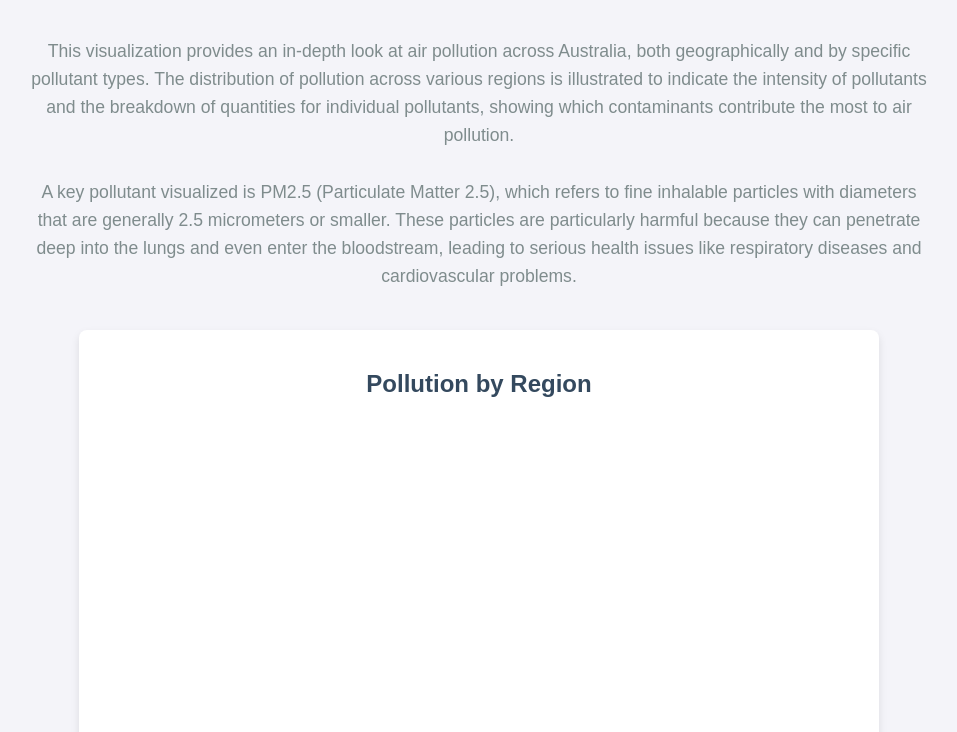
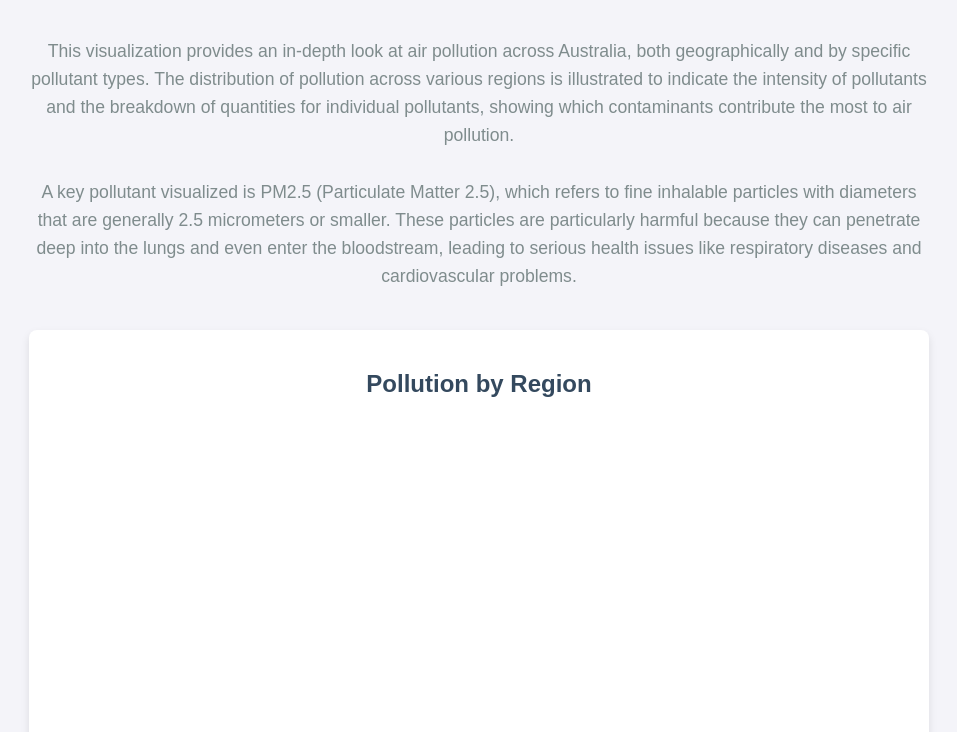
Before and after one commit to samhoward-0007/FIT3179, a plain HTML site: page index.html in a window 1280 px wide. Shown: the part 68-800 px from the top of the page, without its empty margins (161-1118 px from the left). Drawn offline with Linux system fonts and the light colour scheme; a script that the page names is missing.

Commit message:
Add files via upload

```diff
--- a/index.html
+++ b/index.html
@@ -92,8 +92,8 @@
     border-radius: 8px;
     box-shadow: 0 4px 8px rgba(0, 0, 0, 0.1);
     padding: 20px;
-    width: 80%; /* Set the width for stacked cards */
-    max-width: 800px;
+    width: 100%; /* Set the width for stacked cards */
+    max-width: 900px;
     box-sizing: border-box;
   }
 
@@ -106,14 +106,14 @@
 
   /* Chart Container to Control Graph Size */
   #choropleth_map, #pollute_bar_chart {
-    width: 100%;
+    width: 90%;
     height: 400px; /* Set a fixed height for the charts */
   }
 
   /* Responsiveness */
   @media (max-width: 768px) {
     .chart-card {
-      width: 90%;
+      width: 80%;
     }
 
     #choropleth_map, #pollute_bar_chart {
```
